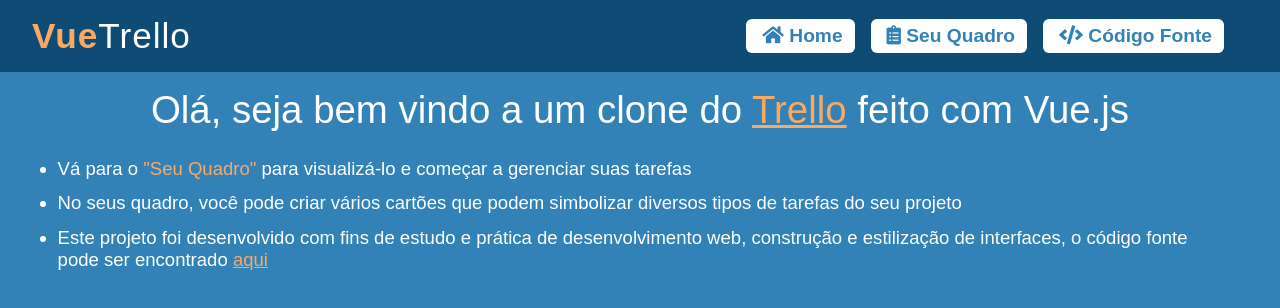
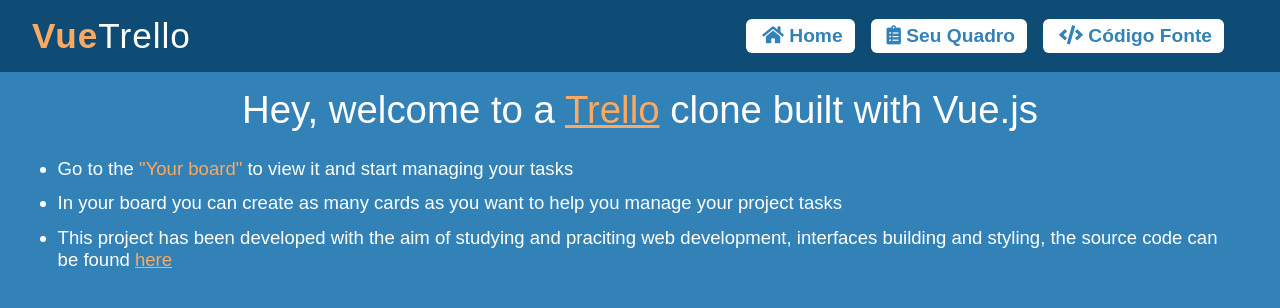
Before and after one commit to TiagoDiass/vue-trello-clone, a Vue app: page /home in a window 1280 px wide. Shown: the top 308 px of the page. Built offline with nearby package versions, Linux system fonts and the light colour scheme; a web font is replaced by a local one.

Commit message:
refactor: add blocked column and change lang of some content

```diff
--- a/src/assets/styles/pages/_board.scss
+++ b/src/assets/styles/pages/_board.scss
@@ -5,6 +5,7 @@
         display: flex;
         align-items: flex-start;
         justify-content: space-between;
+        column-gap: 1rem;
 
         .board {
             background-color: $dark-gray;
@@ -14,7 +15,7 @@
             display: flex;
             flex-direction: column;
             align-items: center;
-            width: 30%;
+            width: 100%;
             min-width: 250px;
             padding: 1rem 0.5rem;
 
--- a/src/utils/exampleTasks.js
+++ b/src/utils/exampleTasks.js
@@ -1,33 +1,39 @@
 export default {
   todo: {
     name: 'todo',
-    title: 'A fazer',
+    title: 'To do',
     tasks: [
       {
-        text: 'Tarefa exemplo 1',
+        text: 'Example task 1',
       },
       {
-        text: 'Tarefa exemplo 2',
+        text: 'Example task 2',
       },
     ],
   },
 
   doing: {
     name: 'doing',
-    title: 'Fazendo',
+    title: 'Doing',
     tasks: [
       {
-        text: 'Tarefa exemplo 3',
+        text: 'Example task 3',
       },
       {
-        text: 'Tarefa exemplo 4',
+        text: 'Example task 4',
       },
     ],
   },
 
+  blocked: {
+    name: 'blocked',
+    title: 'Blocked',
+    tasks: []
+  },
+
   done: {
     name: 'done',
-    title: 'Feito',
+    title: 'Done',
     tasks: [],
   },
 };
--- a/src/views/Board.vue
+++ b/src/views/Board.vue
@@ -1,6 +1,6 @@
 <template>
   <div class="board-view view">
-    <h1 class="display-3 text-uppercase text-center">Seu Quadro</h1>
+    <h1 class="display-3 text-uppercase text-center">Your Board</h1>
 
     <main>
       <!-- Código com v-for pra facilitar -->
@@ -35,67 +35,6 @@
           </Draggable>
         </Container>
       </div>
-
-      <!-- Código manual pra cada lane -->
-      <!-- <div class="board">
-        <h3 class="board-title">A fazer</h3>
-        <Container
-          group-name="trello"
-          class="drag-container"
-          @drag-start="handleDragStart('todo', $event)"
-          @drop="handleDrop('todo', $event)"
-          :get-child-payload="getChildPayload"
-          :drop-placeholder="{ className: 'drop-placeholder' }"
-          drag-class="task-ghost"
-          drop-class="task-ghost-drop"
-        >
-          <Draggable v-for="(task, index) in tasks.todo" :key="index">
-            <div class="task">
-              <h3>{{ task.text }}</h3>
-            </div>
-          </Draggable>
-        </Container>
-      </div>
-
-      <div class="board">
-        <h3 class="board-title">Fazendo</h3>
-        <Container
-          group-name="trello"
-          class="drag-container"
-          @drag-start="handleDragStart('doing', $event)"
-          @drop="handleDrop('doing', $event)"
-          :get-child-payload="getChildPayload"
-          :drop-placeholder="{ className: 'drop-placeholder' }"
-          drag-class="task-ghost"
-          drop-class="task-ghost-drop"
-        >
-          <Draggable v-for="(task, index) in tasks.doing" :key="index">
-            <div class="task">
-              <h3>{{ task.text }}</h3>
-            </div>
-          </Draggable>
-        </Container>
-      </div>
-
-      <div class="board">
-        <h3 class="board-title">Feito</h3>
-        <Container
-          group-name="trello"
-          class="drag-container"
-          @drag-start="handleDragStart('done', $event)"
-          @drop="handleDrop('done', $event)"
-          :get-child-payload="getChildPayload"
-          :drop-placeholder="{ className: 'drop-placeholder' }"
-          drag-class="task-ghost"
-          drop-class="task-ghost-drop"
-        >
-          <Draggable v-for="(task, index) in tasks.done" :key="index">
-            <div class="task">
-              <h3>{{ task.text }}</h3>
-            </div>
-          </Draggable>
-        </Container>
-      </div> -->
     </main>
   </div>
 </template>
--- a/src/views/Home.vue
+++ b/src/views/Home.vue
@@ -1,34 +1,31 @@
 <template>
   <div class="view home">
     <h1 class="display-2 mb-1">
-      Olá, seja bem vindo a um clone do
+      Hey, welcome to a
       <a class="text-orange" href="https://trello.com" target="_blank">Trello</a>
-      feito com Vue.js
+      clone built with Vue.js
     </h1>
 
     <ul class="tips">
       <li>
-        Vá para o
-        <span class="text-orange cursor-pointer" @click="navigateTo('Board')">"Seu Quadro"</span>
-        para visualizá-lo e começar a gerenciar suas tarefas
+        Go to the
+        <span class="text-orange cursor-pointer" @click="navigateTo('Board')">"Your board"</span>
+        to view it and start managing your tasks
       </li>
+
       <li>
-        No seus quadro, você pode criar vários cartões que podem simbolizar diversos tipos de
-        tarefas do seu projeto
+        In your board you can create as many cards as you want to help you manage your project tasks
       </li>
-      <!-- <li>
-        Você também pode criar diversas colunas além das padrões(que são "A fazer", "Fazendo",
-        "Feita")
-      </li> -->
+
       <li>
-        Este projeto foi desenvolvido com fins de estudo e prática de desenvolvimento web,
-        construção e estilização de interfaces, o código fonte pode ser encontrado
+        This project has been developed with the aim of studying and praciting web development,
+        interfaces building and styling, the source code can be found
         <a
           href="https://github.com/TiagoDiass/vue-trello-clone"
           class="text-orange"
           target="_blank"
         >
-          aqui
+          here
         </a>
       </li>
     </ul>
```
